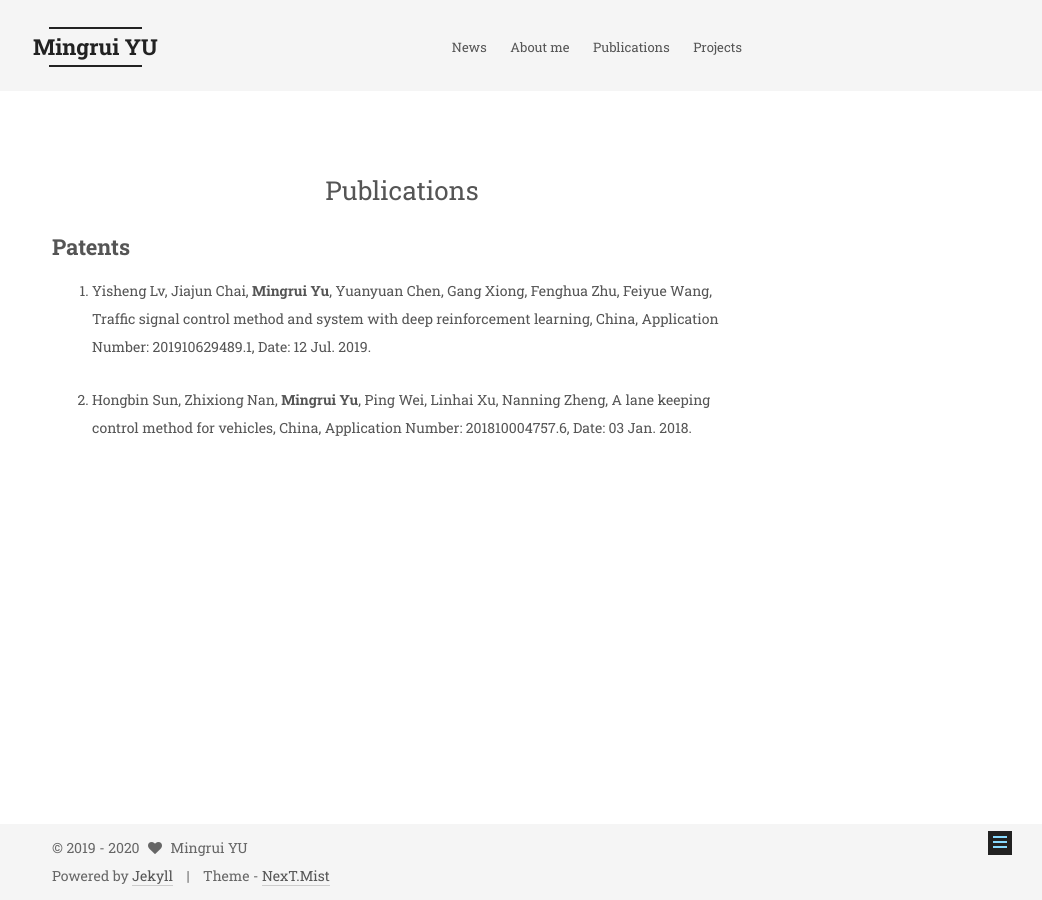
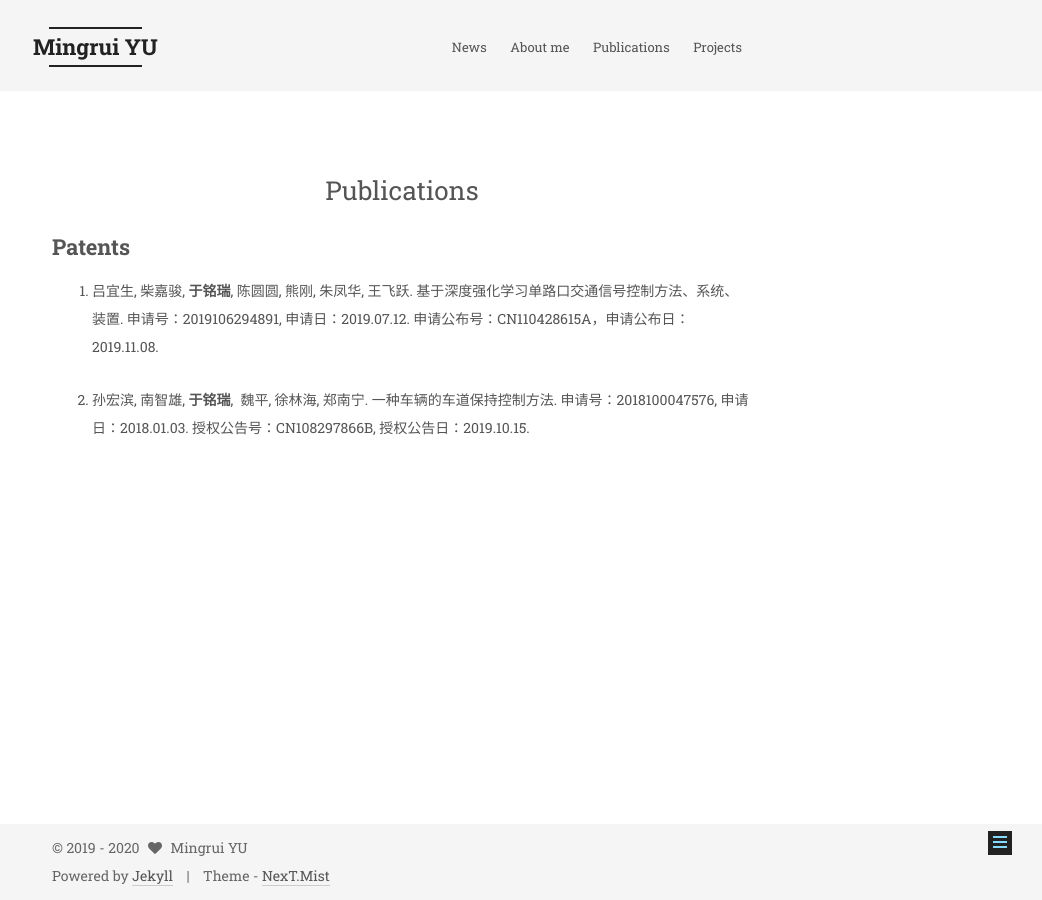
Before and after one commit to Mingrui-Yu/Mingrui-Yu.github.io, a Jekyll site: the page built from publication/index.md, in a window 1280 px wide. Shown: the whole page, without its empty margins (238-1280 px from the left). Built offline with Jekyll 4.4.1, drawn with Linux system fonts in a browser that asks for light colours.

Commit message:
Update index.md

```diff
--- a/publication/index.md
+++ b/publication/index.md
@@ -6,9 +6,6 @@ title: Publications
 
 ## Patents
 
-1. Yisheng Lv, Jiajun Chai, **Mingrui Yu**, Yuanyuan Chen, Gang Xiong, Fenghua Zhu, Feiyue Wang,
-Traffic signal control method and system with deep reinforcement learning, China, Application
-Number: 201910629489.1, Date: 12 Jul. 2019.
+1. 吕宜生, 柴嘉骏, **于铭瑞**, 陈圆圆, 熊刚, 朱凤华, 王飞跃. 基于深度强化学习单路口交通信号控制方法、系统、装置. 申请号：2019106294891, 申请日：2019.07.12. 申请公布号：CN110428615A，申请公布日：2019.11.08.
 
-2. Hongbin Sun, Zhixiong Nan, **Mingrui Yu**, Ping Wei, Linhai Xu, Nanning Zheng, A lane keeping
-control method for vehicles, China, Application Number: 201810004757.6, Date: 03 Jan. 2018.
+2. 孙宏滨, 南智雄, **于铭瑞**, 魏平, 徐林海, 郑南宁. 一种车辆的车道保持控制方法. 申请号：2018100047576, 申请日：2018.01.03. 授权公告号：CN108297866B, 授权公告日：2019.10.15.
```
